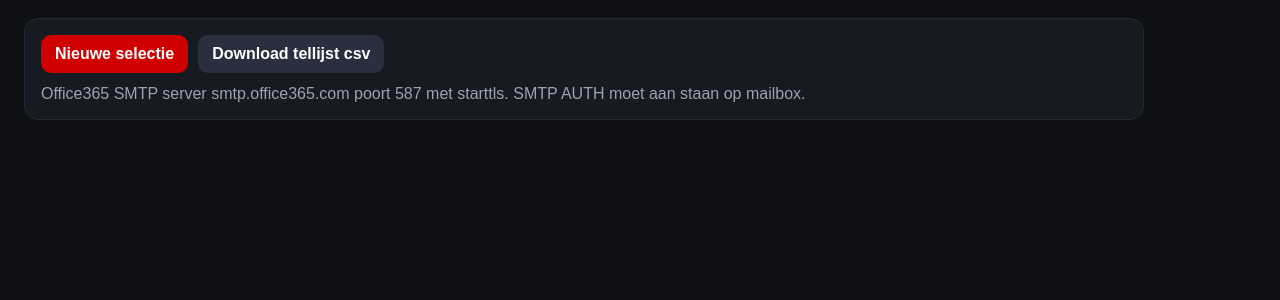
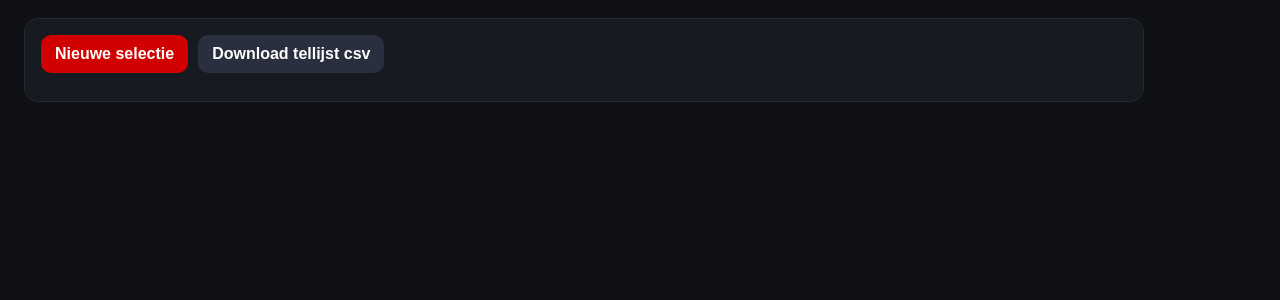
Before and after one commit to ddv-debug/tellen, a FastAPI app: template templates/verwerkt.html in a window 1280 px wide. Shown: the part 73-373 px from the top of the page. Run offline with FastAPI, Linux system fonts and the light colour scheme; the template is opened without the code that fills it, so the values that code supplies are empty.

Commit message:
Update verwerkt.html

```diff
--- a/templates/verwerkt.html
+++ b/templates/verwerkt.html
@@ -55,7 +55,7 @@ th{background:#141824; position:sticky; top:0;}
       <a class="btn btnGhost" href="/download_tellijst/{{ selection_id }}">Download tellijst csv</a>
     </div>
     <div class="muted" style="margin-top:12px;">
-      Office365 SMTP server smtp.office365.com poort 587 met starttls. SMTP AUTH moet aan staan op mailbox.
+
     </div>
   </div>
 </body>
```
